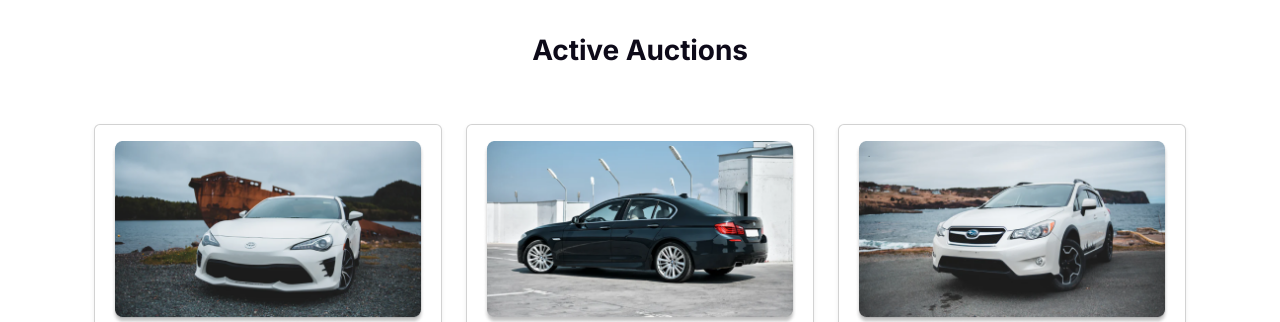
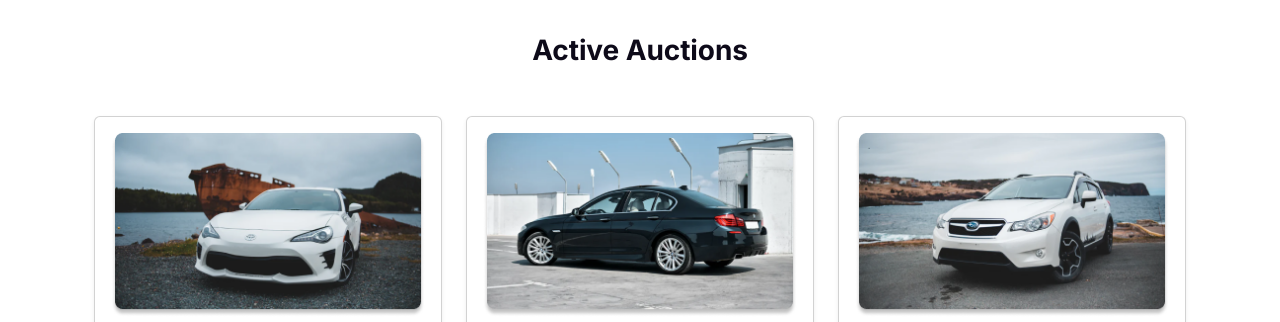
Before and after one commit to devo-ab/auto-forge, a plain HTML site: page index.html in a window 1280 px wide. Shown: the part 761-1083 px from the top of the page. Drawn offline with nearby package versions, Linux system fonts and the light colour scheme.

Commit message:
scroll fixed

```diff
--- a/css/style.css
+++ b/css/style.css
@@ -8,6 +8,7 @@
 body {
   font-family: "Inter" !important;
   overflow-x: hidden;
+  box-sizing: border-box;
 }
 
 /* nav style start */
@@ -49,10 +50,7 @@ body {
 /* nav style end */
 
 /* banner style start */
-.banner
-
-/*section1*/
-  {
+.banner{
   background-image: url("../assets/banner/Rectangle.png");
   background-repeat: no-repeat;
   background-size: cover;
--- a/index.html
+++ b/index.html
@@ -159,7 +159,7 @@
             <div class="container">
                 <h3 class="text-center fw-bold">Active Auctions</h3>
 
-                <div class="container py-5">
+                <div class="container mt-5">
                     <div class="row row-cols-1 row-cols-sm-2 row-cols-lg-3 g-4">
 
                         <!-- Card 1 -->
```
